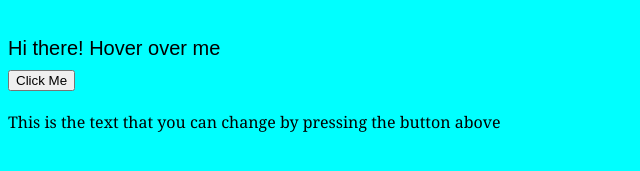
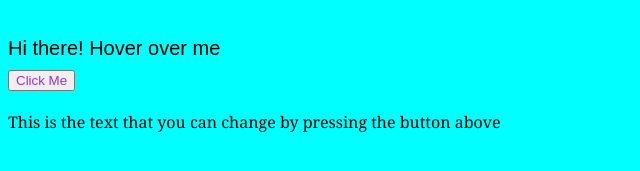
Before and after one commit to rash8907/fwd-assignment1, a plain HTML site: page index.html in a window 1280 px wide. Shown: the part 289-460 px from the top of the page, 0-640 px from the left. Drawn offline with Linux system fonts and the light colour scheme.

Commit message:
Update main.css

```diff
--- a/main.css
+++ b/main.css
@@ -23,6 +23,8 @@ p{
 
 button{
     text-align: left;
+    color: darkorchid;
+    fill:black;
 }
 
 #text1{
```
